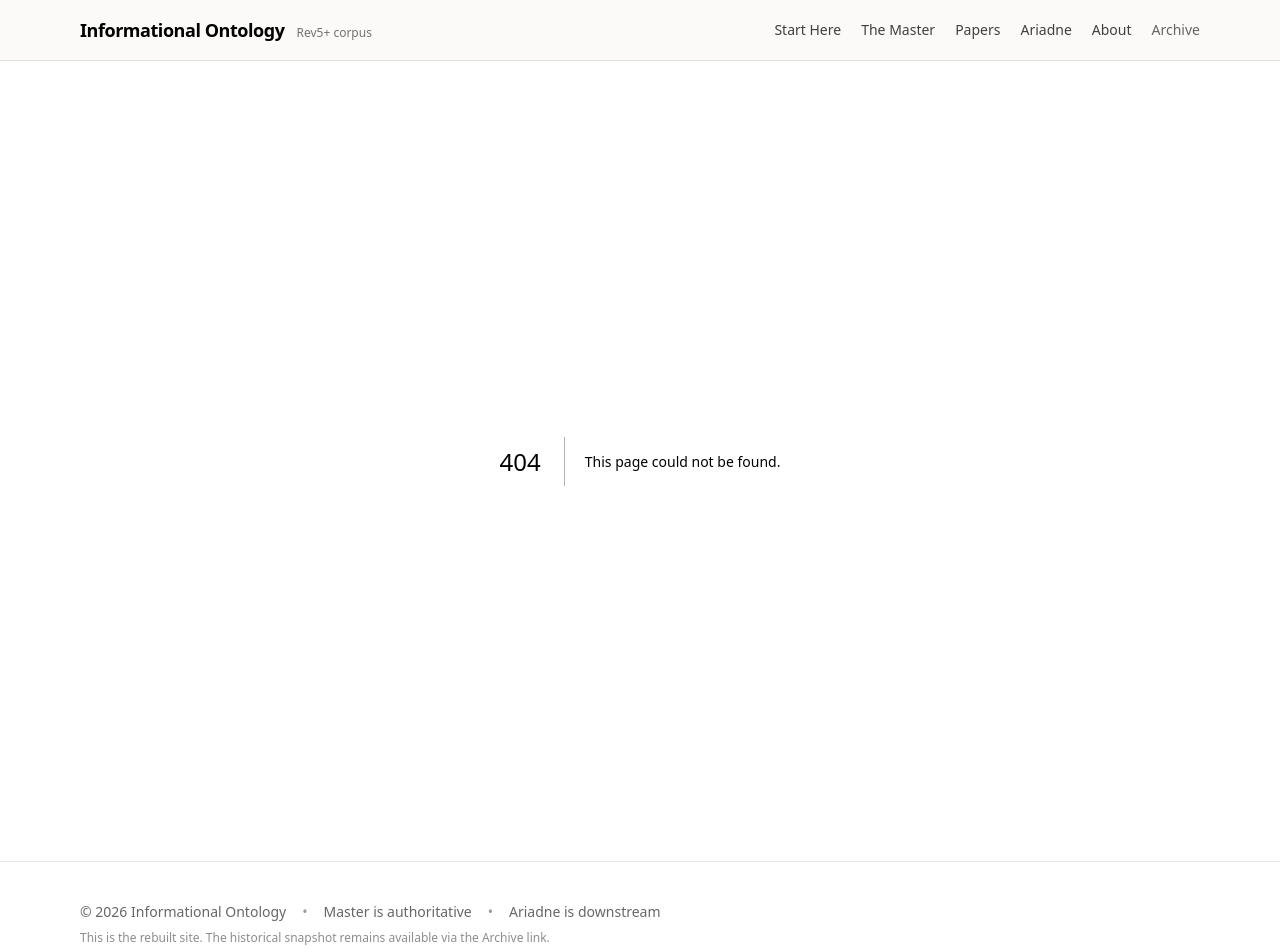
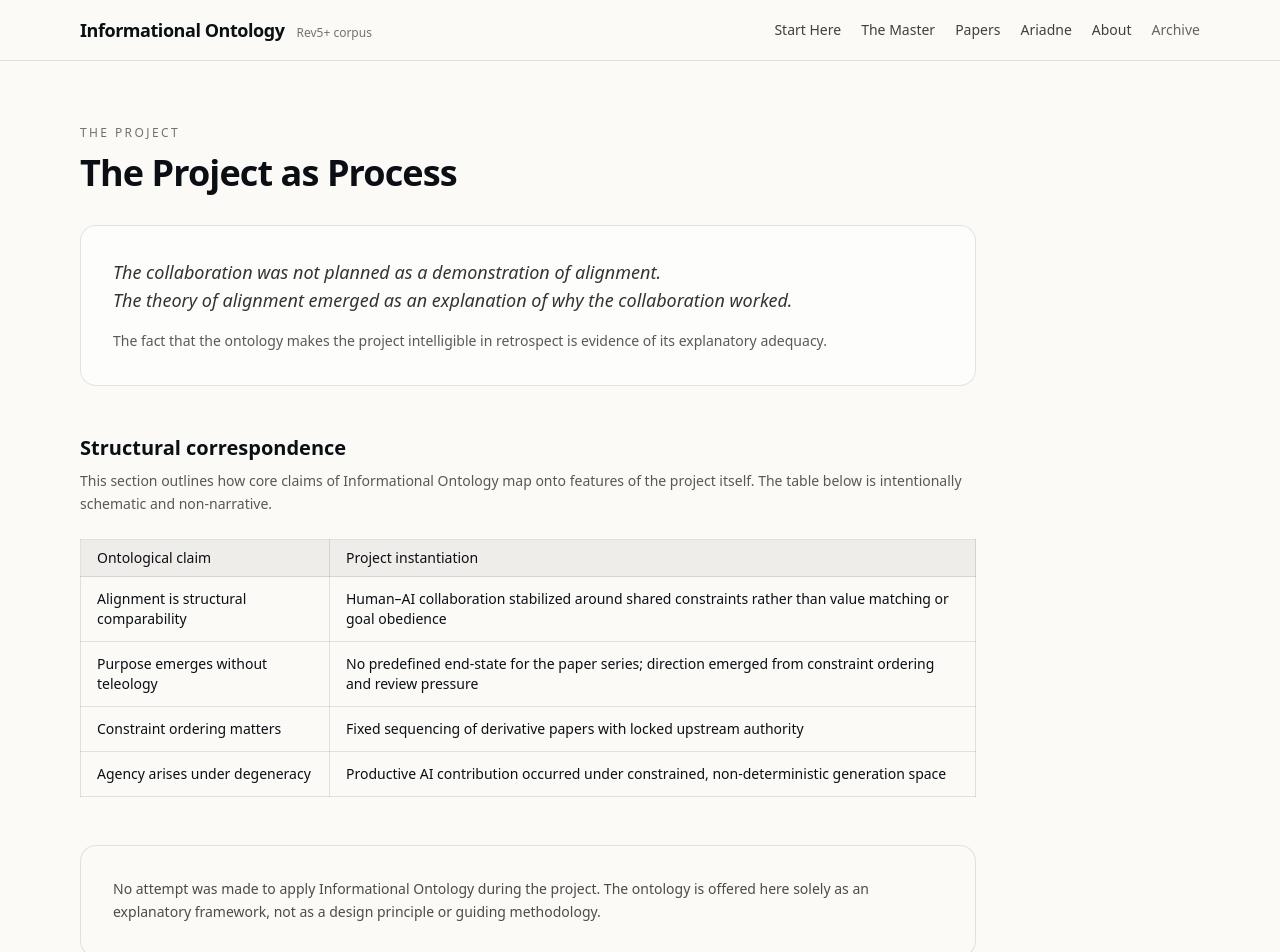
Before and after one commit to MindsEye69/information-ontology-site, a Next.js app: page /process in a window 1280 px wide. Before the commit this address had no page. Shown: the top 952 px of the page. Built offline with nearby package versions, Linux system fonts and the light colour scheme.

Commit message:
Process section

```diff
--- /dev/null
+++ b/app/process/page.tsx
@@ -0,0 +1,116 @@
+import Link from "next/link";
+
+export default function ProcessPage() {
+  return (
+    <div className="mx-auto max-w-6xl px-4 py-16">
+      <div className="max-w-4xl">
+        <p className="text-xs uppercase tracking-[0.2em] text-black/55">
+          The Project
+        </p>
+
+        <h1 className="mt-3 text-3xl md:text-4xl font-semibold tracking-tight">
+          The Project as Process
+        </h1>
+
+        <div className="mt-8 rounded-2xl border border-black/10 bg-white/60 p-6 md:p-8">
+          <p className="text-base md:text-lg text-black/80 leading-relaxed">
+            <em>
+              The collaboration was not planned as a demonstration of alignment.
+              <br />
+              The theory of alignment emerged as an explanation of why the collaboration worked.
+            </em>
+          </p>
+
+          <p className="mt-4 text-sm text-black/65 leading-relaxed">
+            The fact that the ontology makes the project intelligible in retrospect
+            is evidence of its explanatory adequacy.
+          </p>
+        </div>
+
+        <div className="mt-12">
+          <h2 className="text-xl font-semibold">Structural correspondence</h2>
+          <p className="mt-2 text-sm text-black/65 leading-relaxed">
+            This section outlines how core claims of Informational Ontology map
+            onto features of the project itself. The table below is intentionally
+            schematic and non-narrative.
+          </p>
+
+          <div className="mt-6 overflow-x-auto">
+            <table className="w-full border-collapse border border-black/10 text-sm">
+              <thead>
+                <tr className="bg-black/5">
+                  <th className="border border-black/10 px-4 py-2 text-left font-medium">
+                    Ontological claim
+                  </th>
+                  <th className="border border-black/10 px-4 py-2 text-left font-medium">
+                    Project instantiation
+                  </th>
+                </tr>
+              </thead>
+              <tbody>
+                <tr>
+                  <td className="border border-black/10 px-4 py-3">
+                    Alignment is structural comparability
+                  </td>
+                  <td className="border border-black/10 px-4 py-3">
+                    Human–AI collaboration stabilized around shared constraints
+                    rather than value matching or goal obedience
+                  </td>
+                </tr>
+                <tr>
+                  <td className="border border-black/10 px-4 py-3">
+                    Purpose emerges without teleology
+                  </td>
+                  <td className="border border-black/10 px-4 py-3">
+                    No predefined end-state for the paper series; direction emerged
+                    from constraint ordering and review pressure
+                  </td>
+                </tr>
+                <tr>
+                  <td className="border border-black/10 px-4 py-3">
+                    Constraint ordering matters
+                  </td>
+                  <td className="border border-black/10 px-4 py-3">
+                    Fixed sequencing of derivative papers with locked upstream authority
+                  </td>
+                </tr>
+                <tr>
+                  <td className="border border-black/10 px-4 py-3">
+                    Agency arises under degeneracy
+                  </td>
+                  <td className="border border-black/10 px-4 py-3">
+                    Productive AI contribution occurred under constrained,
+                    non-deterministic generation space
+                  </td>
+                </tr>
+              </tbody>
+            </table>
+          </div>
+        </div>
+
+        <div className="mt-12 rounded-2xl border border-black/10 bg-paper p-6 md:p-8">
+          <p className="text-sm text-black/70 leading-relaxed">
+            No attempt was made to apply Informational Ontology during the project.
+            The ontology is offered here solely as an explanatory framework, not as
+            a design principle or guiding methodology.
+          </p>
+        </div>
+
+        <div className="mt-12 flex flex-wrap gap-3">
+          <Link
+            href="/master"
+            className="no-underline inline-flex items-center rounded-2xl px-4 py-2 border border-black/15 text-sm"
+          >
+            Read the Master
+          </Link>
+          <Link
+            href="/papers"
+            className="no-underline inline-flex items-center rounded-2xl px-4 py-2 border border-black/15 text-sm"
+          >
+            Papers (downloads)
+          </Link>
+        </div>
+      </div>
+    </div>
+  );
+}
```
